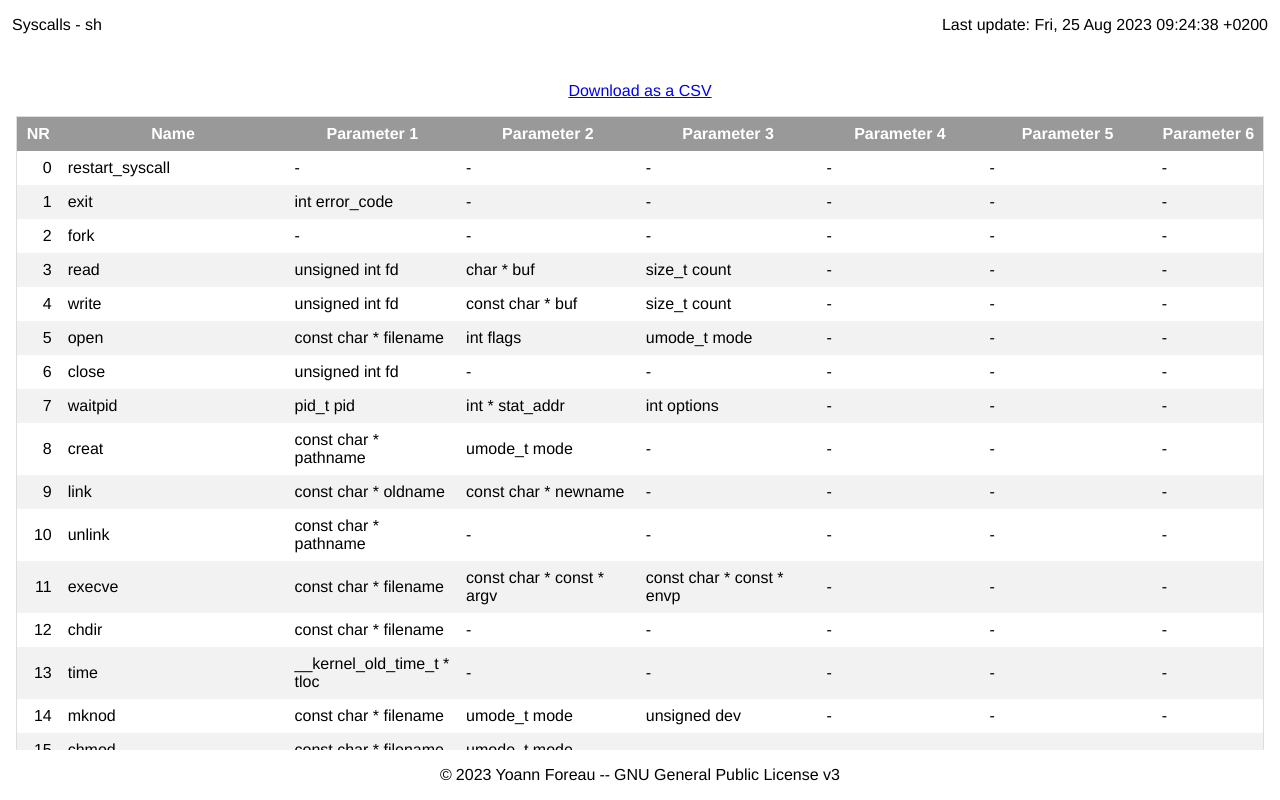
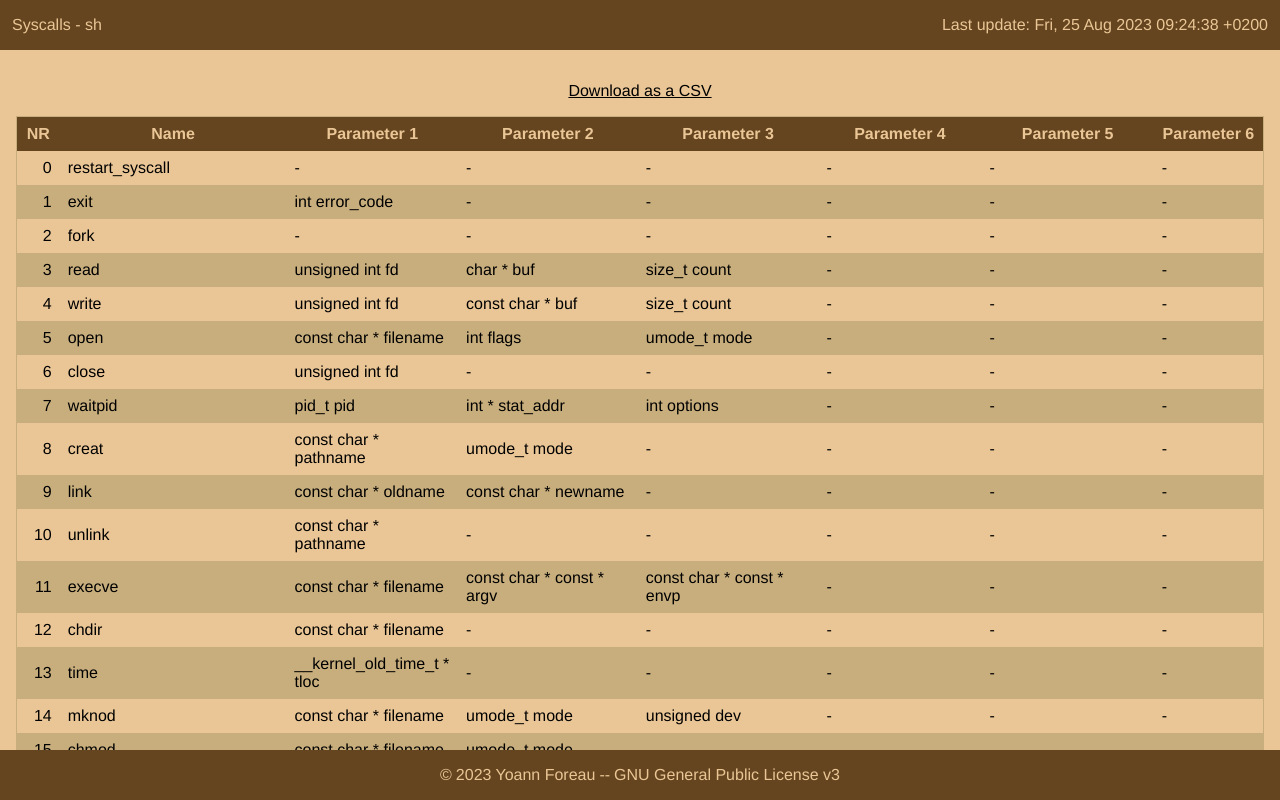
Before and after one commit to Taiwing/syscalls, a plain HTML site: page front/src/arch/sh.html in a window 1280 px wide. Drawn offline with Linux system fonts and the light colour scheme.

Commit message:
feat: add real colors

```diff
--- a/front/src/style/arch.css
+++ b/front/src/style/arch.css
@@ -5,7 +5,7 @@ th:nth-child(3), th:nth-child(4), th:nth-child(5) {
 
 table {
 	border-spacing: 0;
-	border: 1px solid var(--light-gray);
+	border: 1px solid var(--dark-back);
 }
 
 th, td {
@@ -17,10 +17,10 @@ td:nth-child(1) {
 }
 
 tr:nth-child(even) {
-	background-color: var(--very-light-gray);
+	background-color: var(--dark-back);
 }
 
 th {
-	background-color: var(--dark-gray);
+	background-color: var(--dark-base);
 	color: var(--background-color);
 }
--- a/front/src/style/global.css
+++ b/front/src/style/global.css
@@ -1,12 +1,13 @@
 :root {
-	--black: #000;
-	--white: #fff;
-	--light-gray: #ddd;
-	--dark-gray: #999;
-	--very-light-gray: #f2f2f2;
+	--black: #000000;
+	--base: #765827;
+	--dark-base: #65451F;
+
+	--back: #EAC696;
+	--dark-back: #C8AE7D;
 
 	--text-color: var(--black);
-	--background-color: var(--white);
+	--background-color: var(--back);
 }
 
 html {
@@ -32,6 +33,8 @@ header {
 	padding: 0 0.75rem;
 	flex-grow: 0;
 	flex-shrink: 0;
+	color: var(--background-color);
+	background: var(--dark-base);
 }
 
 main {
@@ -56,15 +59,19 @@ footer {
 	flex-grow: 0;
 	flex-shrink: 0;
 	justify-content: space-around;
+	color: var(--background-color);
+	background: var(--dark-base);
+}
+
+a {
+	color: inherit;
 }
 
 header a {
-	color: inherit;
 	text-decoration: none;
 }
 
 footer a {
-	color: inherit;
 	text-decoration: none;
 }
 
```
Also changed, not shown: 1 other file.
